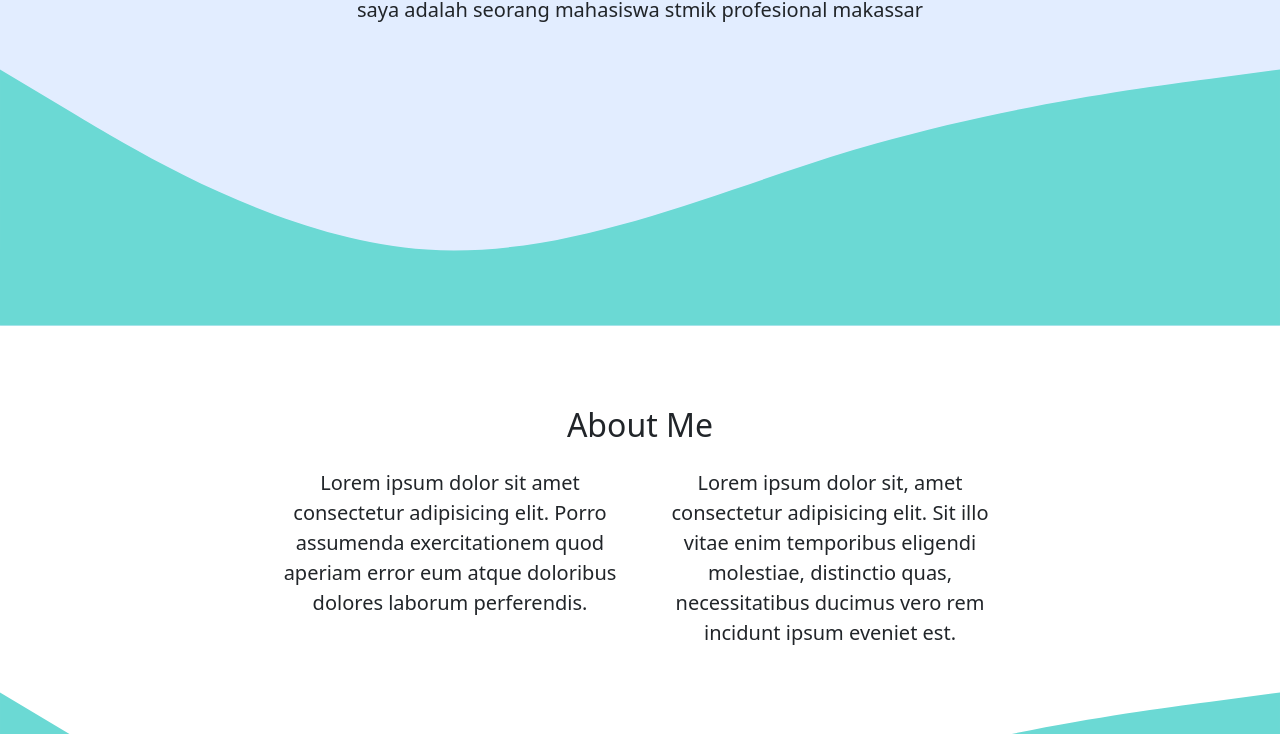
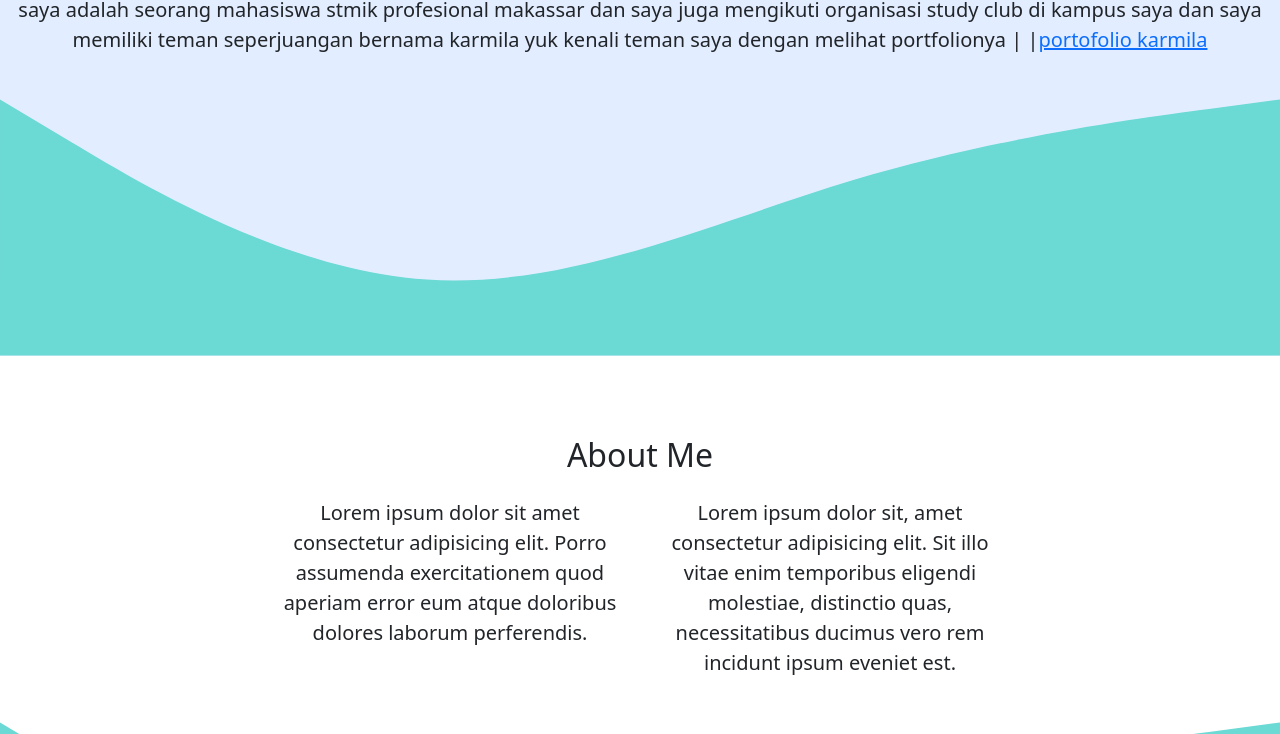
Before and after one commit to sulmiati-web/portofolio-bootstrap5, a plain HTML site: page index.html in a window 1280 px wide. Shown: the part 366-1100 px from the top of the page. Drawn offline with nearby package versions, Linux system fonts and the light colour scheme.

Commit message:
mengubah about sulmiati

```diff
--- a/index.html
+++ b/index.html
@@ -49,7 +49,7 @@
   <section class="jumbotron text-center">
       <img src="img/asty.jpg" alt="sulmiati asty"width="200"class="rounded-circle img-thumbnail"/>
     <h1 class="display-4">SULMIATI</h1>
-    <p class="lead">saya adalah seorang mahasiswa stmik profesional makassar</p>
+    <p class="lead">saya adalah seorang mahasiswa stmik profesional makassar dan saya juga mengikuti organisasi study club di kampus saya dan saya memiliki teman seperjuangan bernama karmila yuk kenali teman saya dengan melihat portfolionya | |<a href="">portofolio karmila</a></p>
     <svg xmlns="http://www.w3.org/2000/svg" viewBox="0 0 1440 320"><path fill="#6bd9d4" fill-opacity="1" d="M0,32L80,80C160,128,320,224,480,234.7C640,245,800,171,960,122.7C1120,75,1280,53,1360,42.7L1440,32L1440,320L1360,320C1280,320,1120,320,960,320C800,320,640,320,480,320C320,320,160,320,80,320L0,320Z"></path></svg>
   </section>
   <!-- akhir jumbotron -->
```
